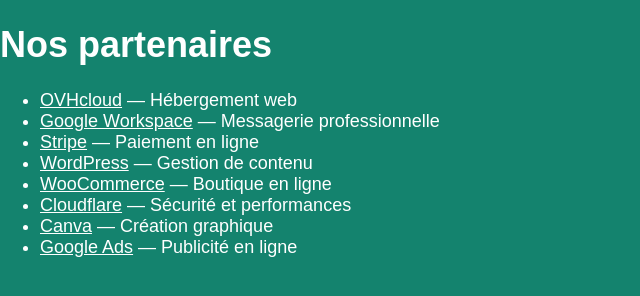
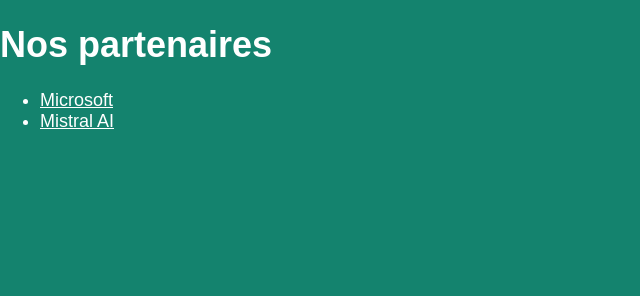
Before and after one commit to Galaxyfox007/appel_offre, a plain HTML site: page site web appel offre PPE/partenaire.html in a window 1280 px wide. Shown: the whole page, without its empty margins (0-640 px from the left). Drawn offline with Linux system fonts and the light colour scheme.

Commit message:
ajout partenaire

```diff
--- a/site web appel offre PPE/partenaire.html
+++ b/site web appel offre PPE/partenaire.html
@@ -7,16 +7,10 @@
     <link rel="stylesheet" href="style.css">
 </head>
 <body>
- <h1>Nos partenaires</h1>
-<ul>
-  <li><a href="https://www.ovhcloud.com/fr/" target="_blank" rel="noopener noreferrer">OVHcloud</a> — Hébergement web</li>
-  <li><a href="https://workspace.google.com/" target="_blank" rel="noopener noreferrer">Google Workspace</a> — Messagerie professionnelle</li>
-  <li><a href="https://stripe.com/fr" target="_blank" rel="noopener noreferrer">Stripe</a> — Paiement en ligne</li>
-  <li><a href="https://fr.wordpress.org/" target="_blank" rel="noopener noreferrer">WordPress</a> — Gestion de contenu</li>
-  <li><a href="https://woocommerce.com/fr/" target="_blank" rel="noopener noreferrer">WooCommerce</a> — Boutique en ligne</li>
-  <li><a href="https://www.cloudflare.com/fr-fr/" target="_blank" rel="noopener noreferrer">Cloudflare</a> — Sécurité et performances</li>
-  <li><a href="https://www.canva.com/fr_fr/" target="_blank" rel="noopener noreferrer">Canva</a> — Création graphique</li>
-  <li><a href="https://ads.google.com/" target="_blank" rel="noopener noreferrer">Google Ads</a> — Publicité en ligne</li>
-</ul>
+    <h1>Nos partenaires</h1>
+    <ul>
+        <li><a href="https://www.microsoft.com/" target="_blank" >Microsoft</a></li>
+        <li><a href="https://mistral.ai/" target="_blank" >Mistral AI</a></li>
+    </ul>
 </body>
 </html>
```
